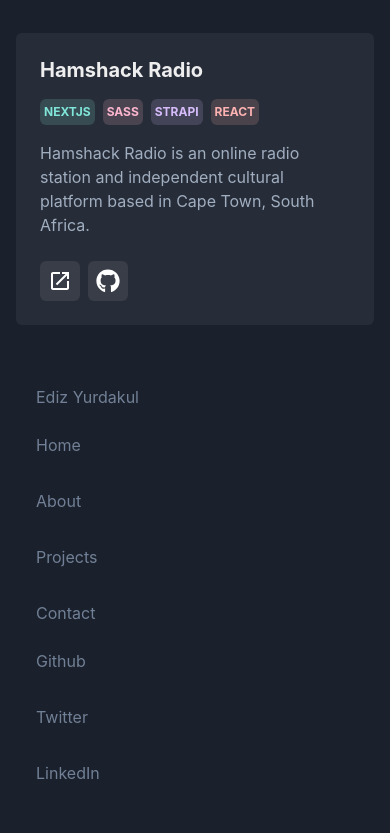
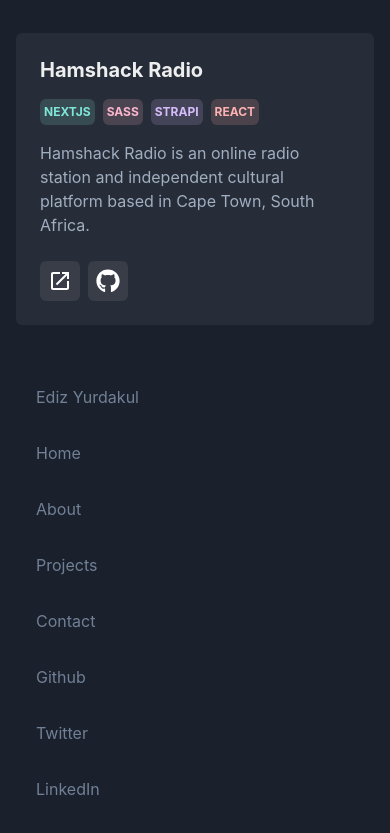
Before and after one commit to edizyurdakul/portfolio-archived, a Next.js app: page / in a window 390 px wide. Shown: the part 787-1620 px from the top of the page. Built offline with nearby package versions, Linux system fonts and the light colour scheme.

Commit message:
Margin fixes on mobile fot footer

```diff
--- a/components/Footer/index.tsx
+++ b/components/Footer/index.tsx
@@ -25,7 +25,7 @@ export default function Footer() {
           </Text>
         </VStack>
         <VStack alignItems="flex-start">
-          <NavLink p={3} to="/">
+          <NavLink mt={{ base: "2", sm: "2", md: "0" }} p={3} to="/">
             Home
           </NavLink>
           <NavLink p={3} to="#" css={{ cursor: "not-allowed" }}>
@@ -38,8 +38,8 @@ export default function Footer() {
             Contact
           </NavLink>
         </VStack>
-        <VStack alignItems="flex-start" mt={{ base: "4", sm: "4", md: "0" }}>
-          <NavLink p={3} to="/">
+        <VStack alignItems="flex-start">
+          <NavLink mt={{ base: "2", sm: "2", md: "0" }} p={3} to="/">
             Github
           </NavLink>
           <NavLink p={3} to="#">
```
